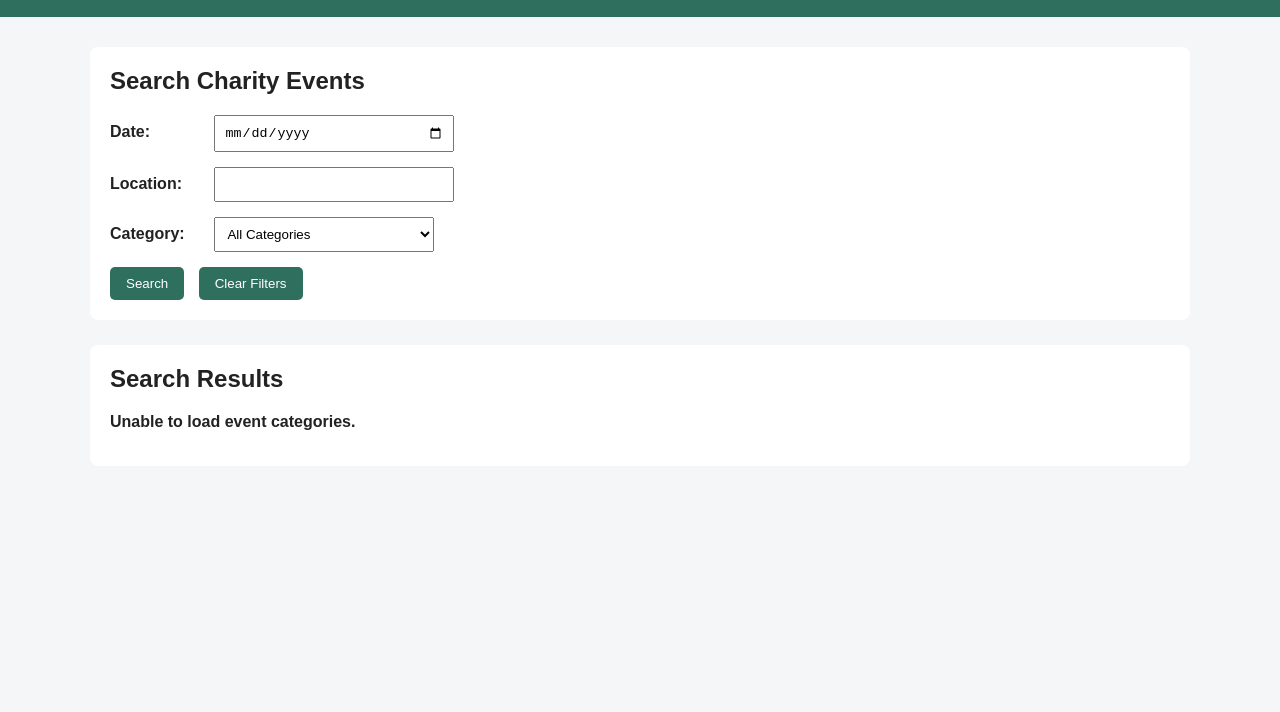
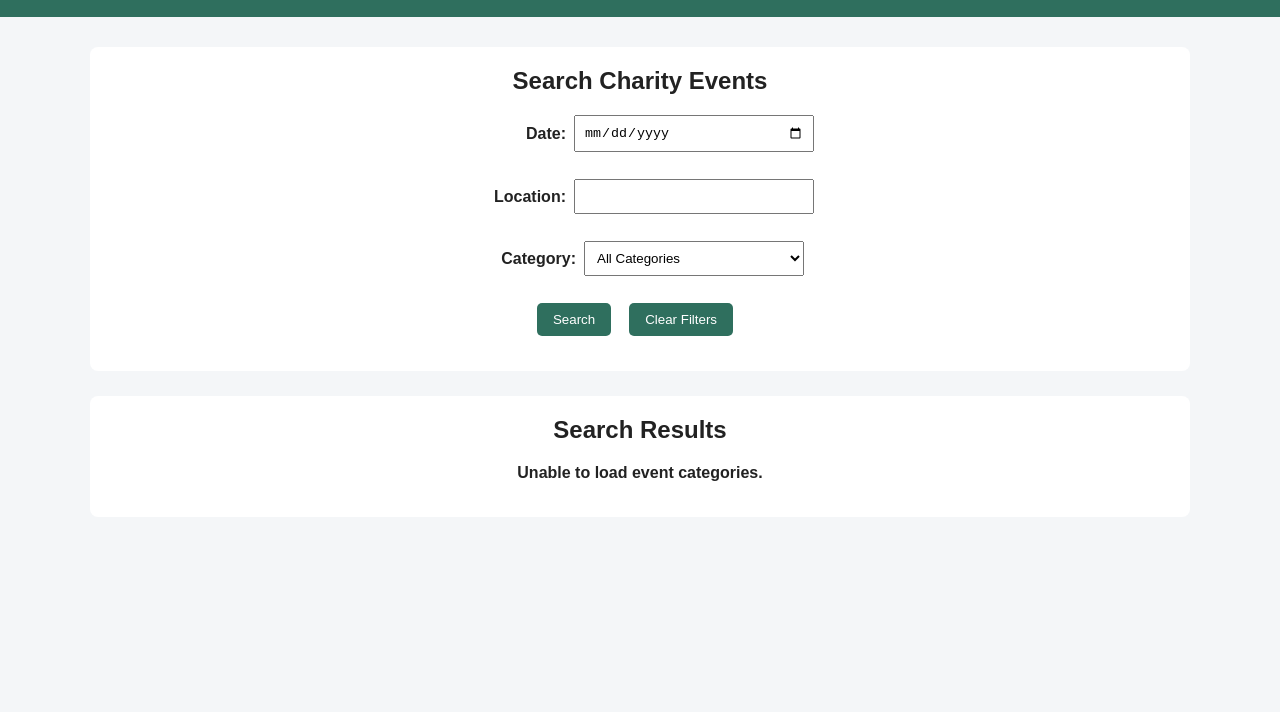
Before and after one commit to TCFeatherDute/Web2ZZH24833170, a plain HTML site: page clientside/search.html in a window 1280 px wide. Shown: the part 88-800 px from the top of the page. Drawn offline with Linux system fonts and the light colour scheme; no server answers.

Commit message:
Refine search page layout and verify interactions
Improved the search page layout with centered navigation, form content and action buttons, using flex-based alignment and fixed-width right-aligned labels for a cleaner presentation. Verified date, location and category filtering, combined search conditions, Clear Filters, no-result messaging, navigation between Home and Search Events, and event detail links.

```diff
--- a/clientside/search.html
+++ b/clientside/search.html
@@ -6,6 +6,37 @@
     <title>Search Events</title>
 
     <link rel="stylesheet" href="css/style.css">
+
+    <style>
+        body {
+            text-align: center;
+        }
+
+        nav {
+            display: flex;
+            justify-content: center;
+            gap: 1rem;
+        }
+
+        #search-form {
+            display: flex;
+            flex-direction: column;
+            align-items: center;
+            gap: 0.75rem;
+        }
+
+        #search-form > div {
+            display: flex;
+            align-items: center;
+            justify-content: center;
+            gap: 0.5rem;
+        }
+
+        #search-form label {
+            min-width: 80px;
+            text-align: right;
+        }
+    </style>
 </head>
 
 <body>
@@ -44,8 +75,10 @@
                     </select>
                 </div>
 
-                <button type="submit">Search</button>
-                <button type="button" id="clear-filters">Clear Filters</button>
+                <div>
+                    <button type="submit">Search</button>
+                    <button type="button" id="clear-filters">Clear Filters</button>
+                </div>
 
             </form>
         </section>
```
Also changed, not shown: clientside/event.html (+12 -0 lines), clientside/index.html (+12 -0 lines).
